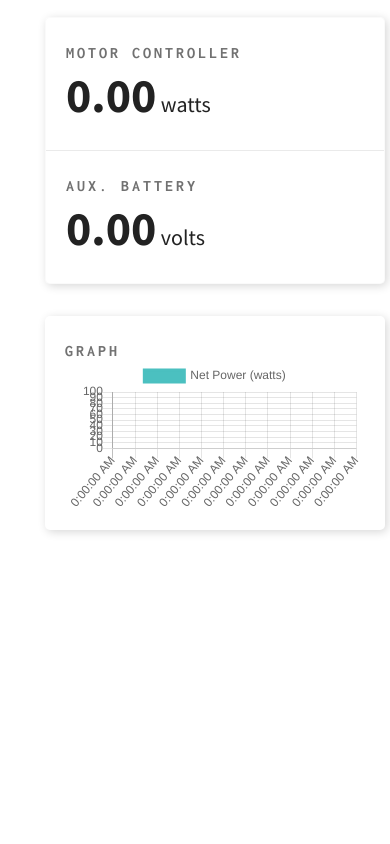
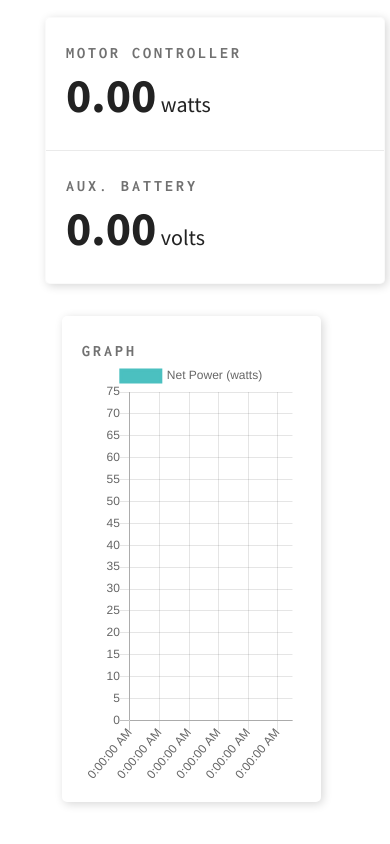
Before and after one commit to TeamSunergy/chase-ui, a React (Create React App) app: page / in a window 390 px wide. Shown: the part 683-1527 px from the top of the page. Before the commit the page ends 1255 px from the top, so only its background shows below. Built offline with nearby package versions, Linux system fonts and the light colour scheme; no server answers.

Commit message:
Trying to make graph responsive

```diff
--- a/src/components/Overview/Overview.js
+++ b/src/components/Overview/Overview.js
@@ -104,7 +104,7 @@ class Overview extends Component {
                 <Secondary {...this.state.secondary.props}/>
               </div>
 
-              <div className="col-md-9">
+              <div className="graph">
                 <Graph{...this.state.graph.props}/>
               </div>
                 {/**
--- a/src/components/Overview/widgets/Graph.js
+++ b/src/components/Overview/widgets/Graph.js
@@ -43,12 +43,14 @@ class Graph extends Component {
         scales: {
           yAxes: [{
             ticks: {
-              max: 100,
+              max: 75,
               min: 0,
               stepSize: 5
             }
           }]
-        }
+        },
+        maintainAspectRatio: false,
+        responsive: true,
       }
 		}
 	}
@@ -73,9 +75,9 @@ class Graph extends Component {
 	}
 	render() {
 		return (
-		  <div className="widget sub">
+		  <div id="net-power-graph" className="widget sub">
         <h2>Graph</h2>
-        <div style = {styles.graphs}>
+        <div className="helpme">
           <Line data={this.state.graph} options={this.state.options} redraw/>
         </div>
       </div>
--- a/src/style/css/style.css
+++ b/src/style/css/style.css
@@ -1325,6 +1325,15 @@ dd {
   font-size: 16px;
   font-weight: 400; }
 
+.graph {
+  width: 70%;
+  float: left;
+  margin-left: 32px; }
+
+.helpme {
+  position: relative;
+  height: 50vh; }
+
 .cluster {
   padding: 0; }
 
--- a/src/style/sass/main.scss
+++ b/src/style/sass/main.scss
@@ -58,6 +58,21 @@
   }
 }
 
+.graph {
+  width: 70%;
+  float: left;
+  margin-left: 32px;
+}
+
+#net-power-graph {
+  //height: 800px;
+}
+
+.helpme {
+  position: relative;
+  height: 50vh;
+}
+
 //** Helper style for sub components of a widget
 .cluster {
   padding: 0;
```
Also changed, not shown: src/style/css/style.min.css, 1 other file (tests, documents, lock files or other folders).
